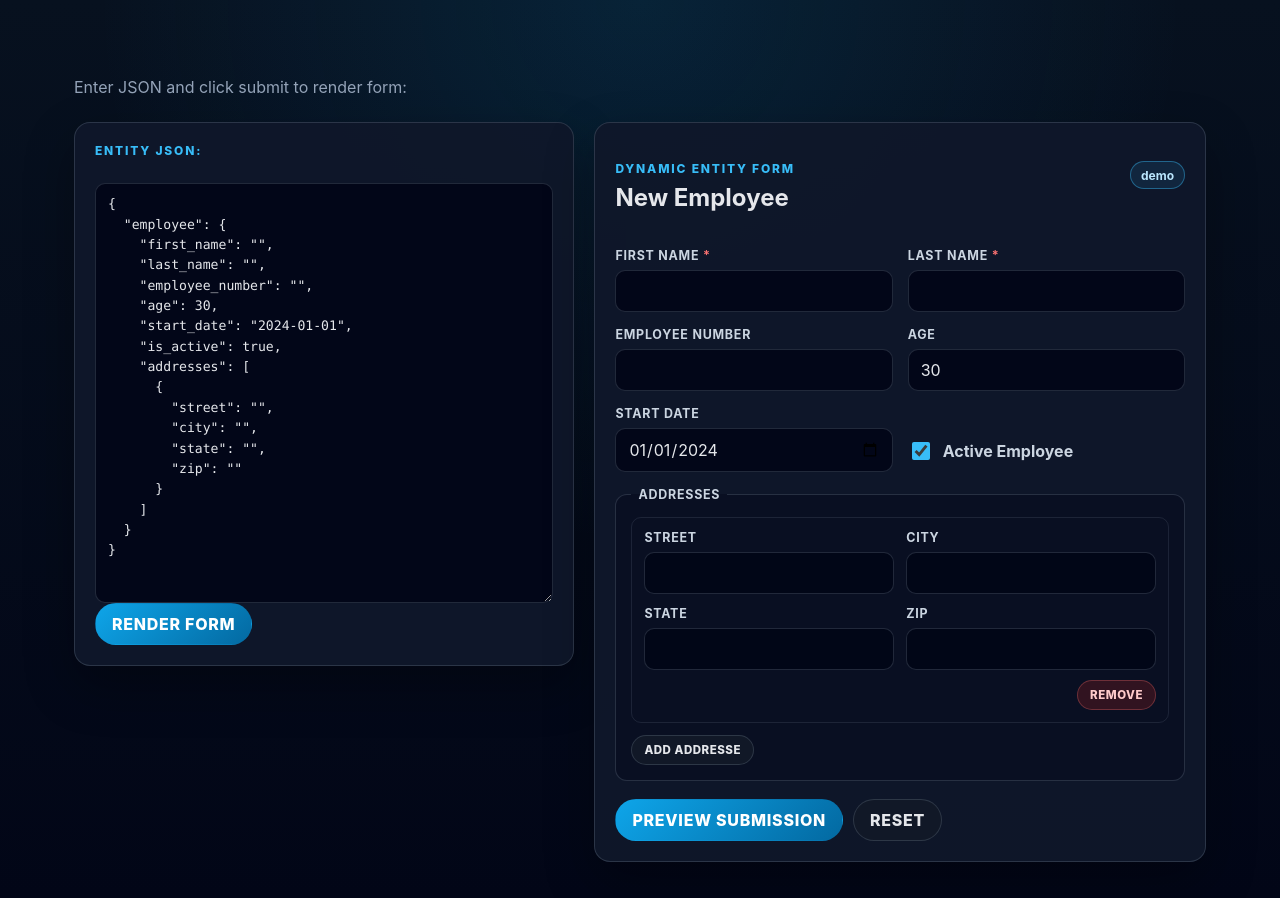
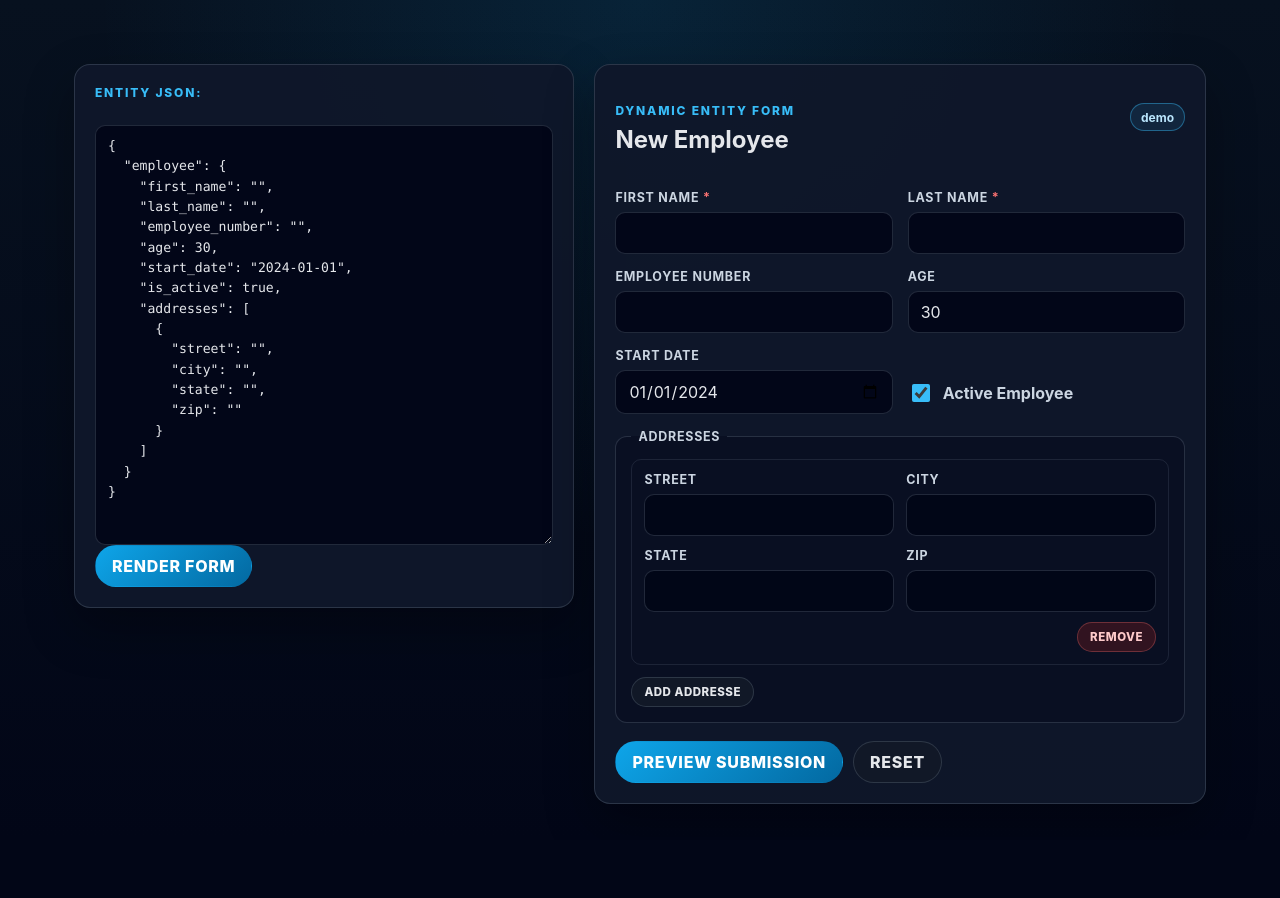
Before and after one commit to fullstackjedimaster/entity-client, a Next.js app: page /demo in a window 1280 px wide. After the commit the page ends 840 px from the top, so only its background shows below. Built offline with nearby package versions, Linux system fonts and the light colour scheme; no server answers.

Commit message:
auto: sync from droplet

```diff
--- a/src/app/demo/page.tsx
+++ b/src/app/demo/page.tsx
@@ -77,11 +77,11 @@ export default function EntityDemoPage() {
 
     return (
         <main className="page-shell">
-            <header className="hero">
-                <p>
-                    Enter JSON and click submit to render form:
-                </p>
-            </header>
+            {/*<header className="hero">*/}
+            {/*    <p>*/}
+            {/*        Enter JSON and click submit to render form:*/}
+            {/*    </p>*/}
+            {/*</header>*/}
 
             <div className="demo-grid">
                 <section className="panel editor-panel">
```
